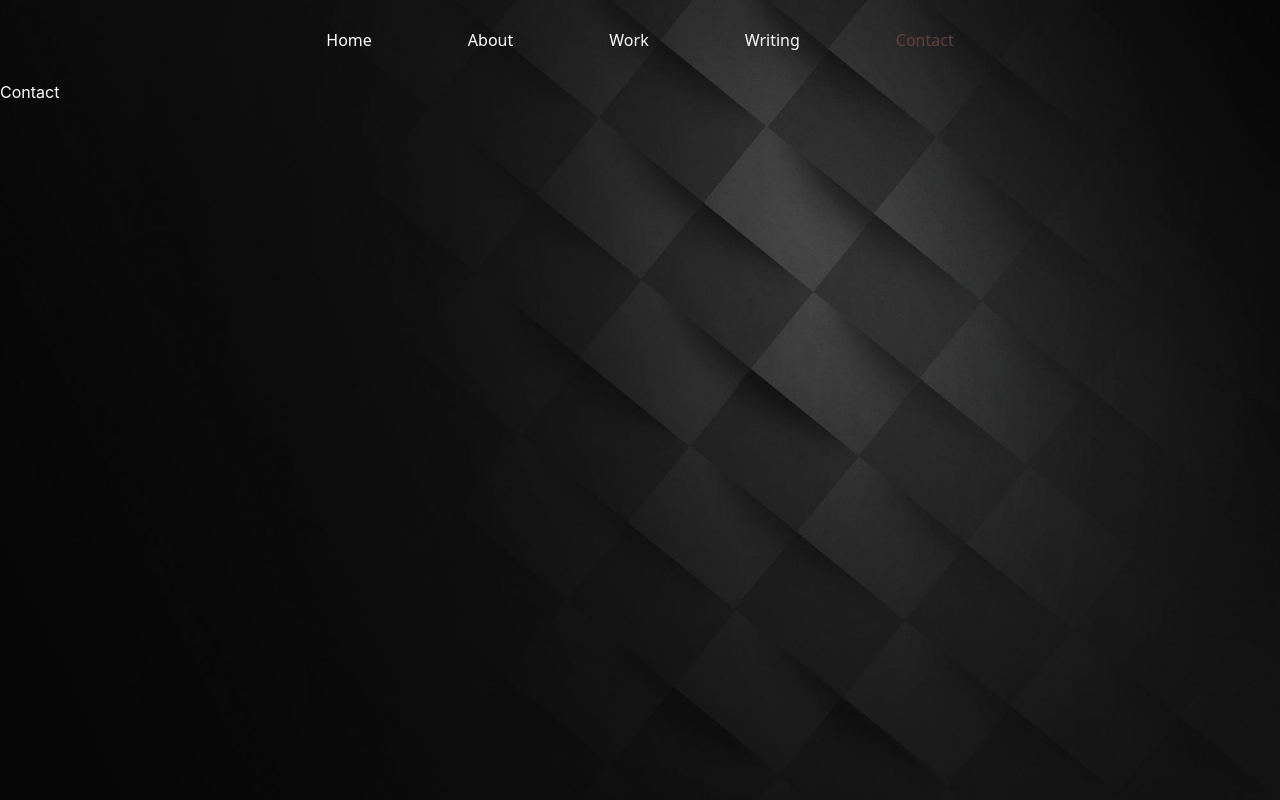
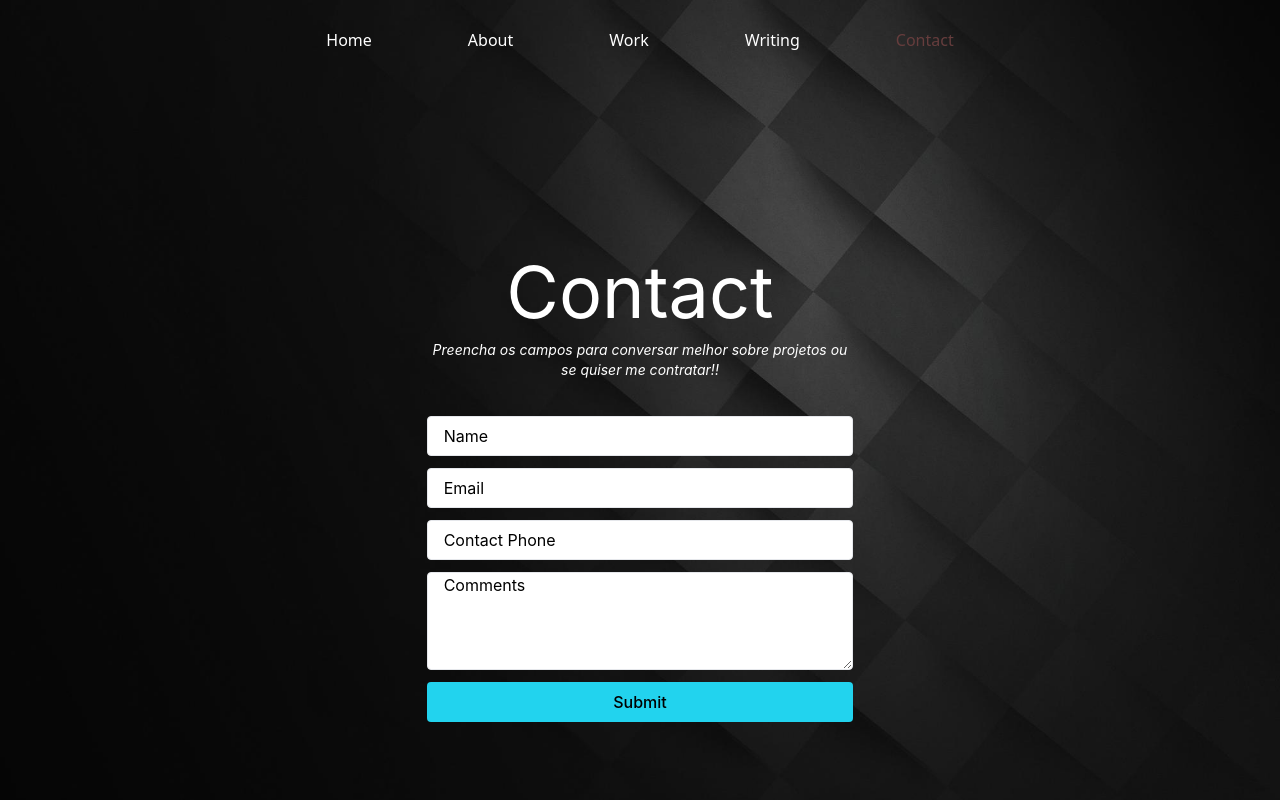
Before and after one commit to leosell/Portifolio, a React (Create React App) app: page /contact in a window 1280 px wide. Built offline with nearby package versions, Linux system fonts and the light colour scheme.

Commit message:
criação da tela de contatos

```diff
--- a/src/screens/Contact/Contact.jsx
+++ b/src/screens/Contact/Contact.jsx
@@ -1,8 +1,79 @@
+import { useState } from "react"
+import api from "../../api"
 
 
 const Contact = () => {
+
+    const [ name, setName ] = useState('')
+    const [ email, setEmail ] = useState('')
+    const [ tel, setTel ] = useState('')
+    const [ comments, setComments ] = useState('')
+
+    const submit_contact = async () => {
+        try {
+            const authData = await api.post('/contact', {
+                name: name,
+                email: email,
+                tel: tel,
+                comments: comments
+            })
+        } catch (error) {
+            console.log(error)
+        }
+    }
+
     return (
-        <>Contact</>
+        <main className="fixed w-screen h-tamanho-main">
+            <div className="flex flex-col text-center m-auto w-2/6 gap-3 py-44">
+                <h1 className="text-7xl">
+                    Contact
+                </h1>
+                <h3 className="text-sm pb-6">
+                    <i>Preencha os campos para conversar melhor sobre projetos ou se quiser me contratar!!</i>
+                </h3>
+                <input
+                    required
+                    value={name}
+                    onChange={setName}
+                    id="name_contact"
+                    type="text"
+                    placeholder="Name"
+                    className="rounded border px-4 text-black outline-none h-10 placeholder:text-black hover:border-sky-500 hover:ring-2 focus:ring-2 focus:ring-sky-500"
+                />
+                <input
+                    required
+                    value={email}
+                    onChange={setEmail}
+                    id="email_contact"
+                    type="email"
+                    placeholder="Email"
+                    className="rounded border px-4 text-black outline-none h-10 placeholder:text-black hover:border-sky-500 hover:ring-2 focus:ring-2 focus:ring-sky-500"
+                />
+                <input
+                    required
+                    value={tel}
+                    onChange={setTel}
+                    id="tel_contact"
+                    type="tel"
+                    placeholder="Contact Phone"
+                    className="rounded border px-4 text-black outline-none h-10 placeholder:text-black hover:border-sky-500 hover:ring-2 focus:ring-2 focus:ring-sky-500"
+                />
+                <textarea
+                    value={comments}
+                    onChange={setComments}
+                    id="comments_contact"
+                    placeholder="Comments"
+                    rows="4"
+                    cols="20"
+                    className="rounded border px-4 text-black outline-none placeholder:text-black hover:border-sky-500 hover:ring-2 focus:ring-2 focus:ring-sky-500"
+                />
+                <input
+                    type='button'
+                    value="Submit"
+                    className="text-black font-medium bg-cyan-400 rounded h-10 cursor-pointer hover:bg-cyan-600/50 hover:font-bold hover:text-white"
+                />
+            </div>
+        </main>
     )
 }
 
```
